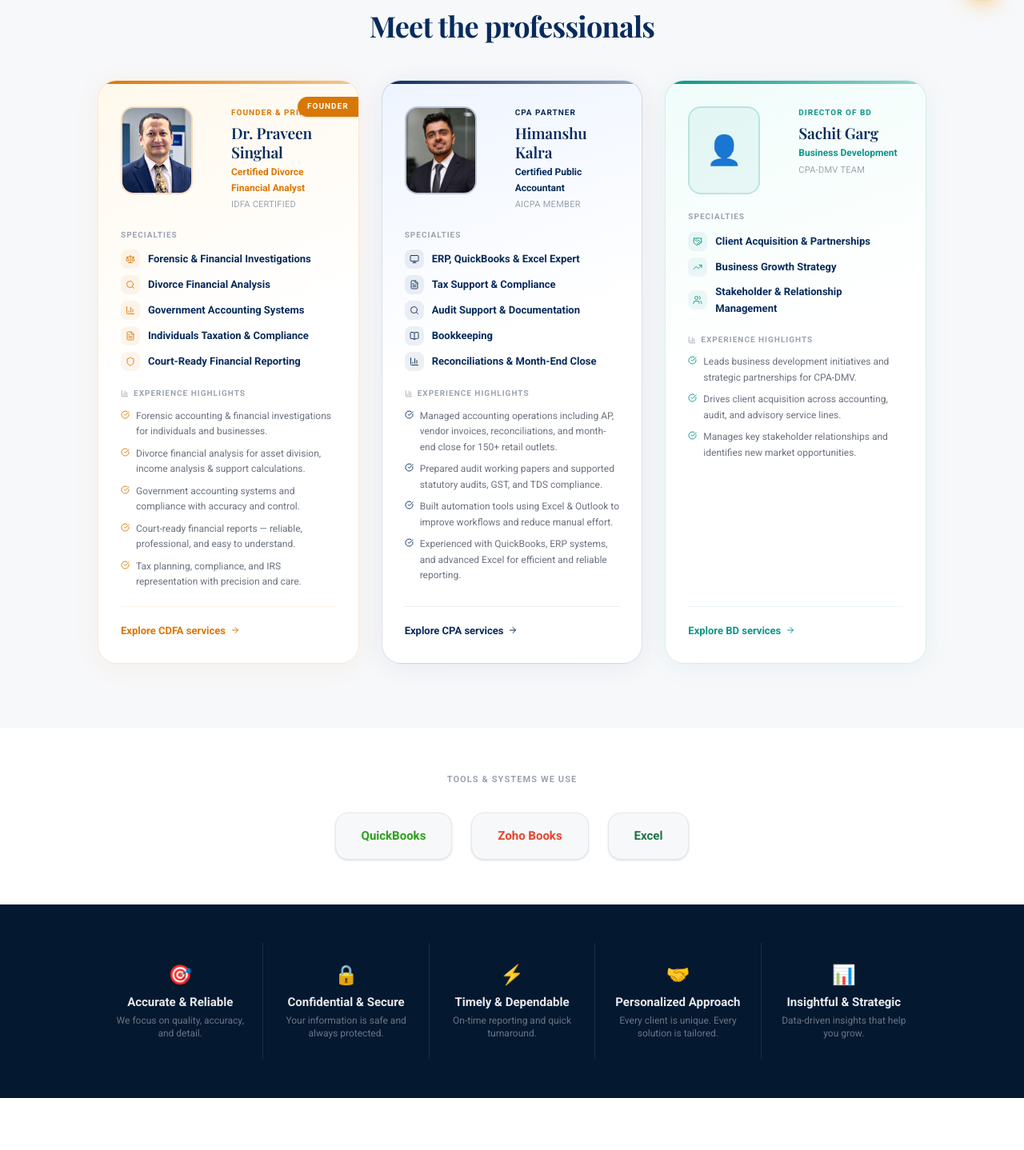
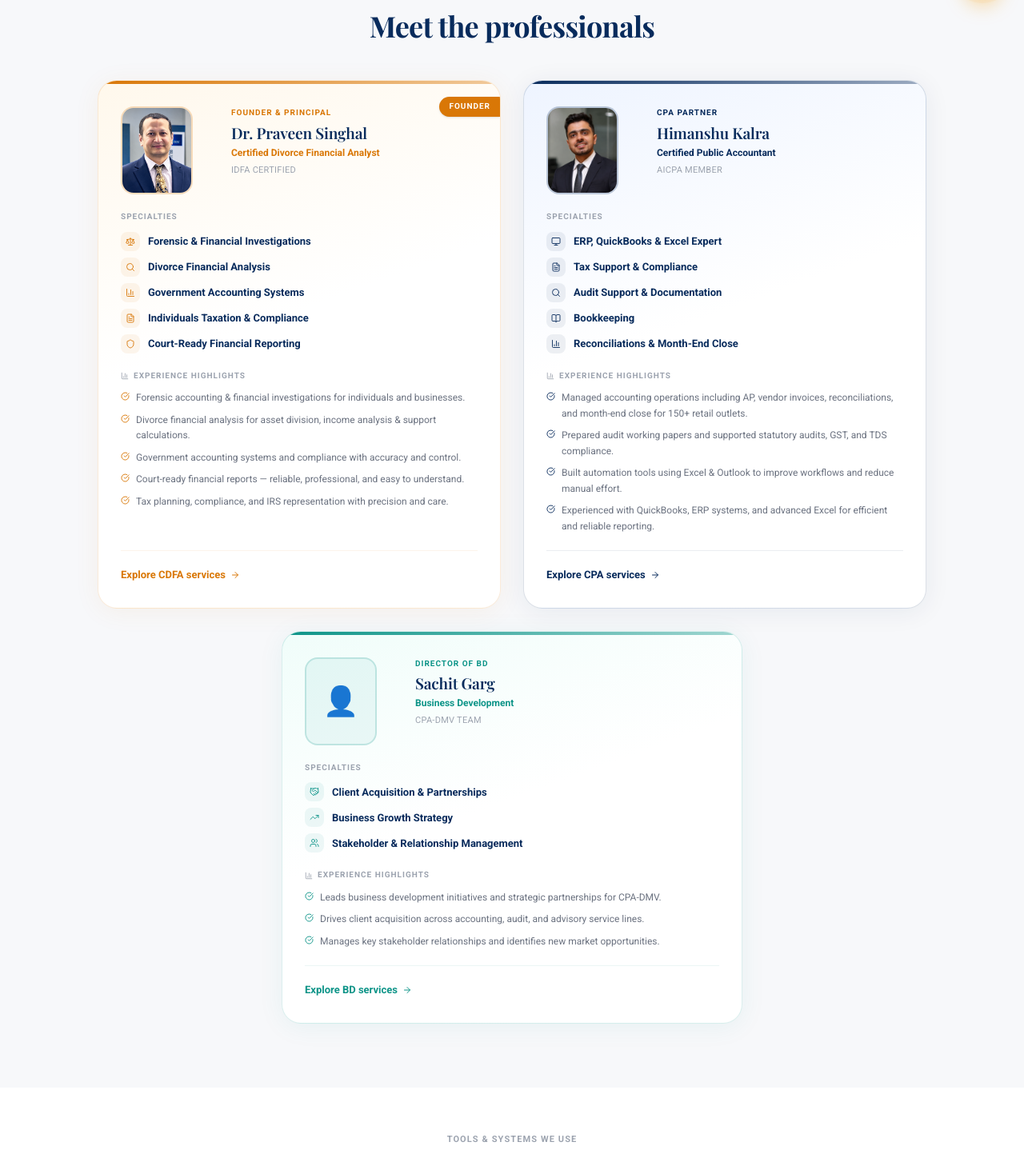
Before and after one commit to cpa-dmv/website, a Next.js app: page /about in a window 1280 px wide. Shown: the part 785-2223 px from the top of the page at 80% size. Built offline with nearby package versions, Linux system fonts and the light colour scheme.

Commit message:
Update website

```diff
--- a/app/about/page.tsx
+++ b/app/about/page.tsx
@@ -395,10 +395,12 @@ export default function AboutPage() {
             </h2>
           </motion.div>
 
-          <div className="grid grid-cols-1 lg:grid-cols-3 gap-7">
+          <div className="grid grid-cols-1 lg:grid-cols-2 gap-7 mb-7">
             <FounderCard person={PRAVEEN}  index={0} />
             <FounderCard person={HIMANSHU} index={1} />
-            <FounderCard person={SACHIT}   index={2} />
+          </div>
+          <div className="max-w-xl mx-auto w-full">
+            <FounderCard person={SACHIT} index={2} />
           </div>
         </div>
       </section>
```
